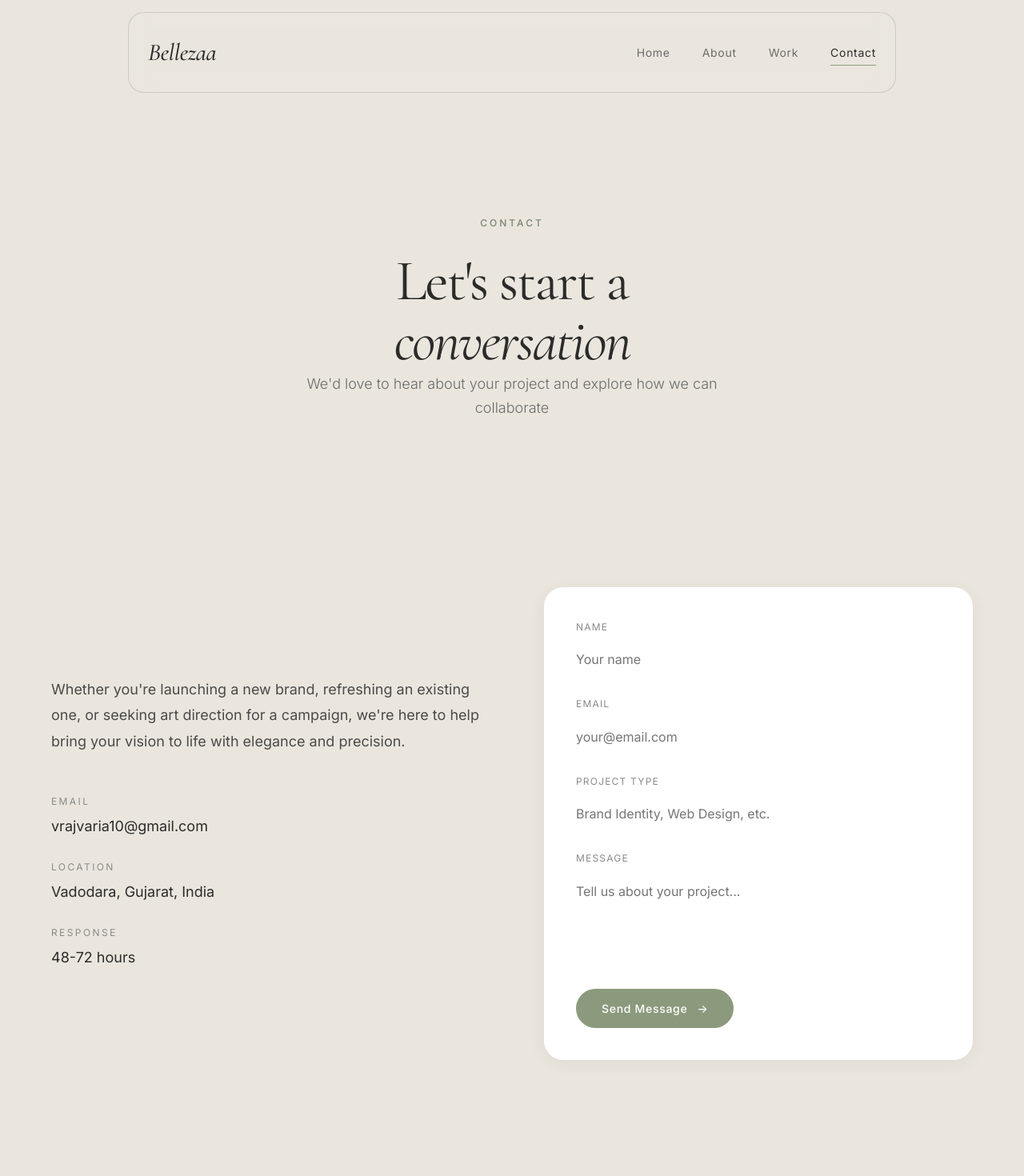
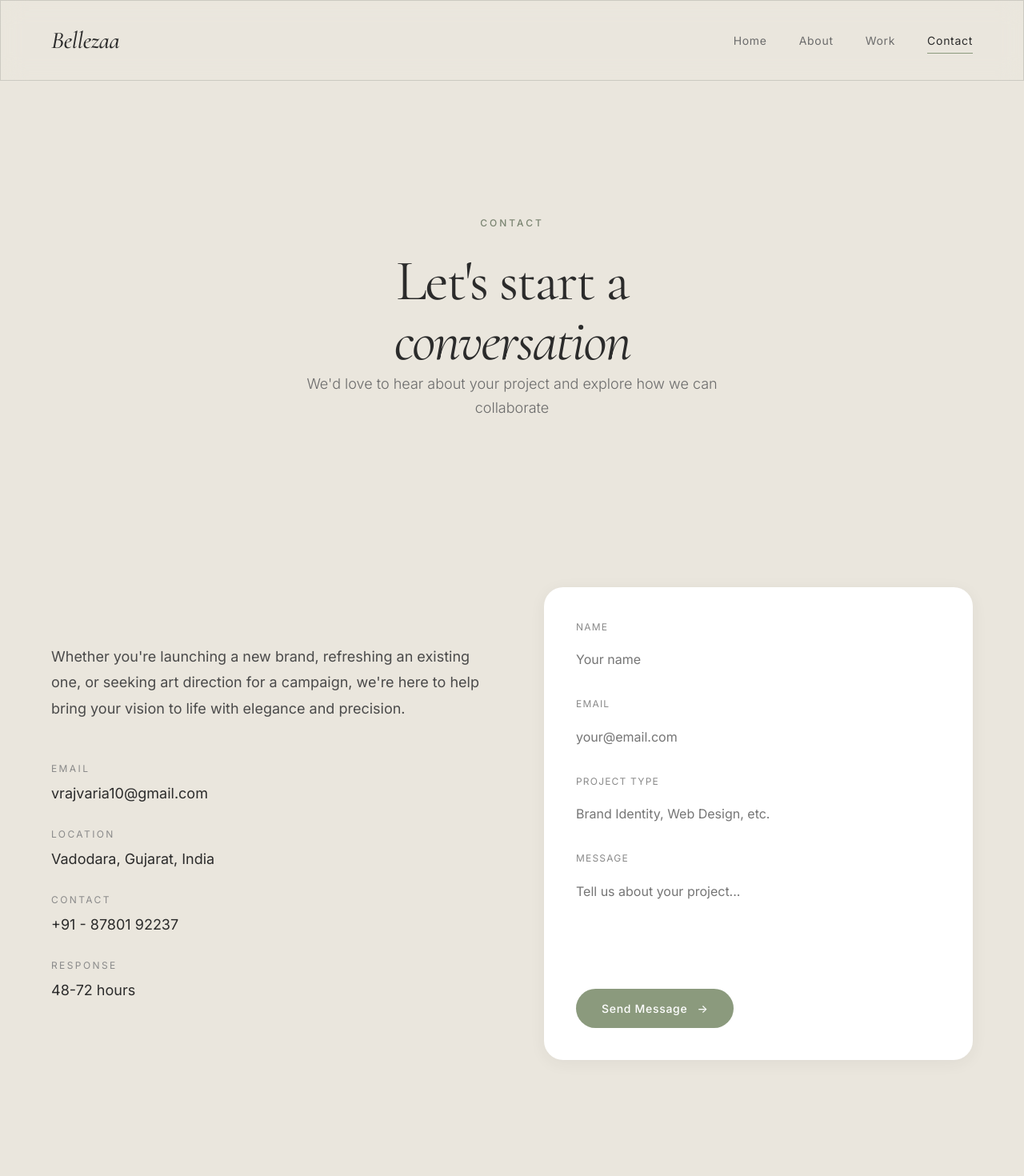
Before and after one commit to Vraj-Varia/Bellezaa.builds, a React (Create React App) app: page /contact in a window 1280 px wide. Shown: the top 1470 px of the page at 80% size. Built offline with nearby package versions, Linux system fonts and the light colour scheme.

Commit message:
changes in contact & navigation

```diff
--- a/src/pages/Contact.js
+++ b/src/pages/Contact.js
@@ -51,6 +51,7 @@ const Contact = () => {
   const contactInfo = [
     { label: 'Email', value: 'vrajvaria10@gmail.com' },
     { label: 'Location', value: 'Vadodara, Gujarat, India' },
+    { label: 'Contact', value: '+91 - 87801 92237' },
     { label: 'Response', value: '48-72 hours' },
   ];
 
--- a/src/styles/main.css
+++ b/src/styles/main.css
@@ -345,17 +345,17 @@ p {
    ======================================== */
 .navigation {
   position: fixed;
-  top: 15px;
+  /* top: 15px; */
   left: 0px;
   right: 0px;
   z-index: 100;
-  width: 75%;
+  /* width: 75%; */
   margin: 0 auto;
   padding: var(--space-6) 0;
   background: rgba(234, 230, 221, 0.3);
   backdrop-filter: blur(15px);
   -webkit-backdrop-filter: blur(15px);
-  border-radius: 20px;
+  /* border-radius: 20px; */
   border: 1px solid rgba(43, 43, 43, 0.15);
 }
 
```
Also changed, not shown: 12 other files (tests, documents, lock files or other folders).
